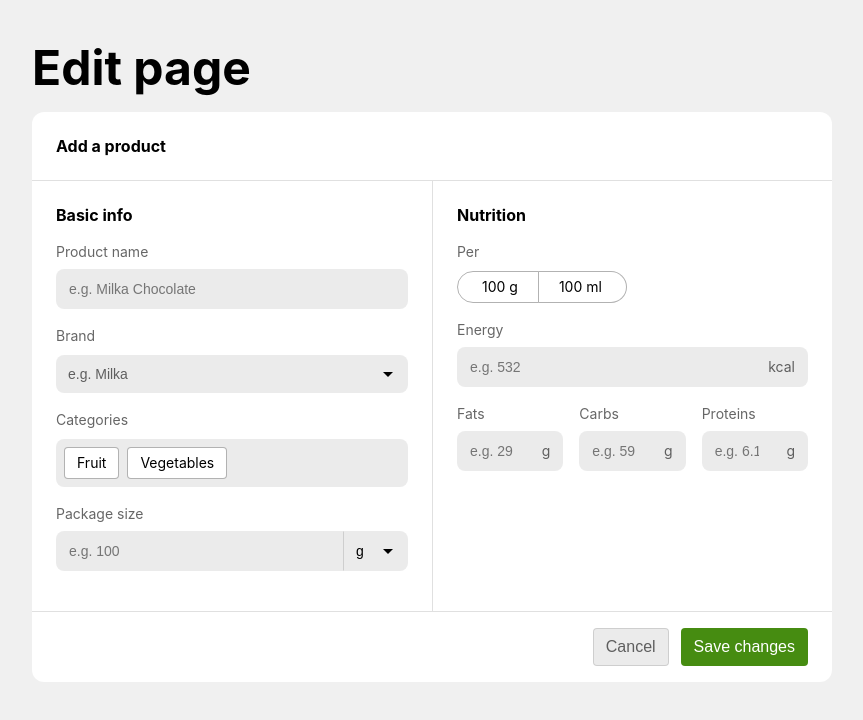
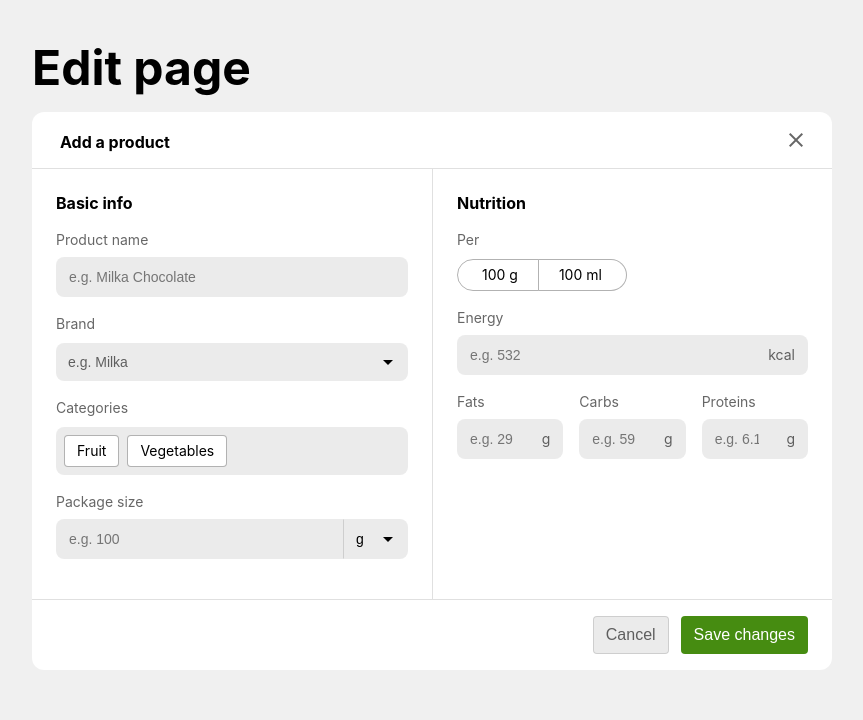
Before and after one commit to SergPerep/bite-me, a Next.js app in the folder client/: page /edit in a window 1280 px wide. Shown: the top 720 px of the page, without its empty margins (208-1071 px from the left). Built offline with nearby package versions, Linux system fonts and the light colour scheme.

Commit message:
Feat: add Icon component to Edit component's header

```diff
--- /dev/null
+++ b/client/components/BaseUI/Icon.tsx
@@ -0,0 +1,22 @@
+import { MouseEventHandler } from "react";
+
+const Icon = ({
+  name,
+  type = "line",
+  onClick = () => {},
+}: {
+  name: string;
+  type: "line" | "solid";
+  onClick?: MouseEventHandler<HTMLSpanElement>;
+}) => {
+  return (
+    <span
+      className={`material-symbols-outlined icon ${type}-icon`}
+      onClick={onClick}
+    >
+      {name}
+    </span>
+  );
+};
+
+export default Icon;
--- a/client/components/Edit/Edit.tsx
+++ b/client/components/Edit/Edit.tsx
@@ -5,6 +5,7 @@ import Segments from "../BaseUI/Segments/Segments";
 import Select from "../BaseUI/Select";
 import MultiSelect from "../BaseUI/MultiSelect/MultiSelect";
 import InputWithSelect from "../BaseUI/InputWithSelect/InputWithSelect";
+import Icon from "../BaseUI/Icon";
 
 type Segment = {
   id: string; // to connect label with input
@@ -58,6 +59,7 @@ const Edit = () => {
     <div className="edit">
       <div className="edit__header">
         <h2>Add a product</h2>
+        <Icon name="close" type="line" />
       </div>
       <div className="edit__body">
         <div className="basic-block">
--- a/client/scss/base/_icons.scss
+++ b/client/scss/base/_icons.scss
@@ -8,3 +8,9 @@
         font-variation-settings: "FILL" 1, "wght" 400, "GRAD" 0, "opsz" 24;
     }
 }
+
+.icon {
+    width: 24px;
+    height: 24px;
+    display: block;
+}
--- a/client/scss/components/_Edit.scss
+++ b/client/scss/components/_Edit.scss
@@ -4,10 +4,22 @@
 // }
 
 .edit__header {
-    padding: 24px;
+    padding: 16px 24px 12px;
     border-bottom: 1px solid colors.$black-a12;
     border-radius: 12px 12px 0 0;
     background-color: white;
+    display: flex;
+    h2 {
+        width: calc(100% - 24px);
+        margin: 4px;
+    }
+    .icon {
+        cursor: pointer;
+        color: colors.$black-a60;
+        &:hover {
+            color: colors.$black-a80;
+        }
+    }
 }
 
 .edit__body {
```
